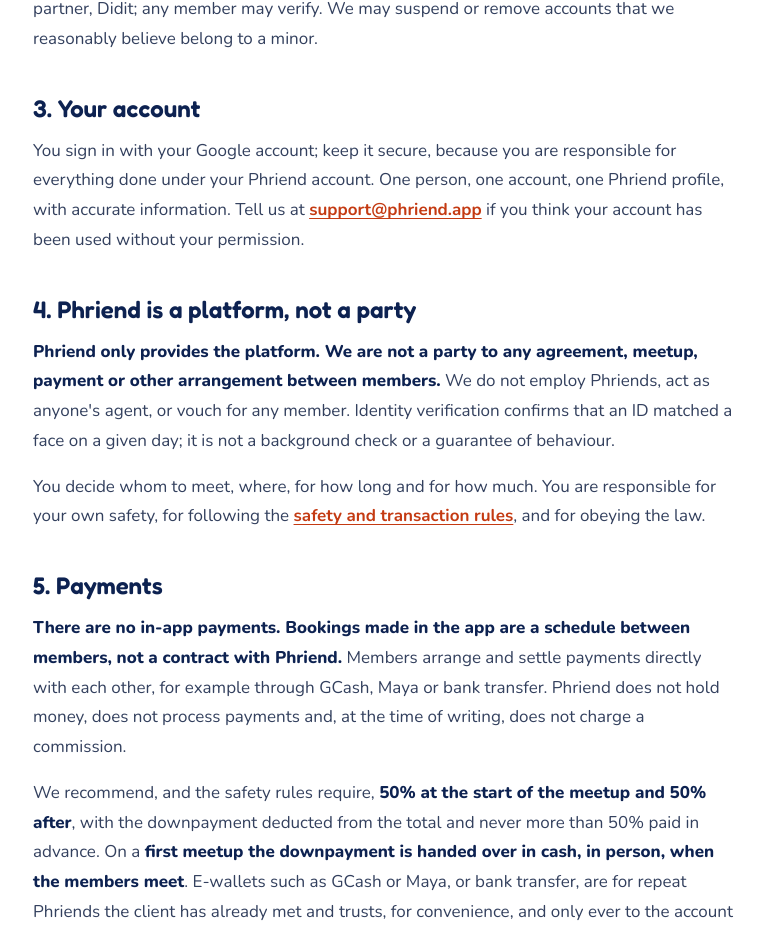
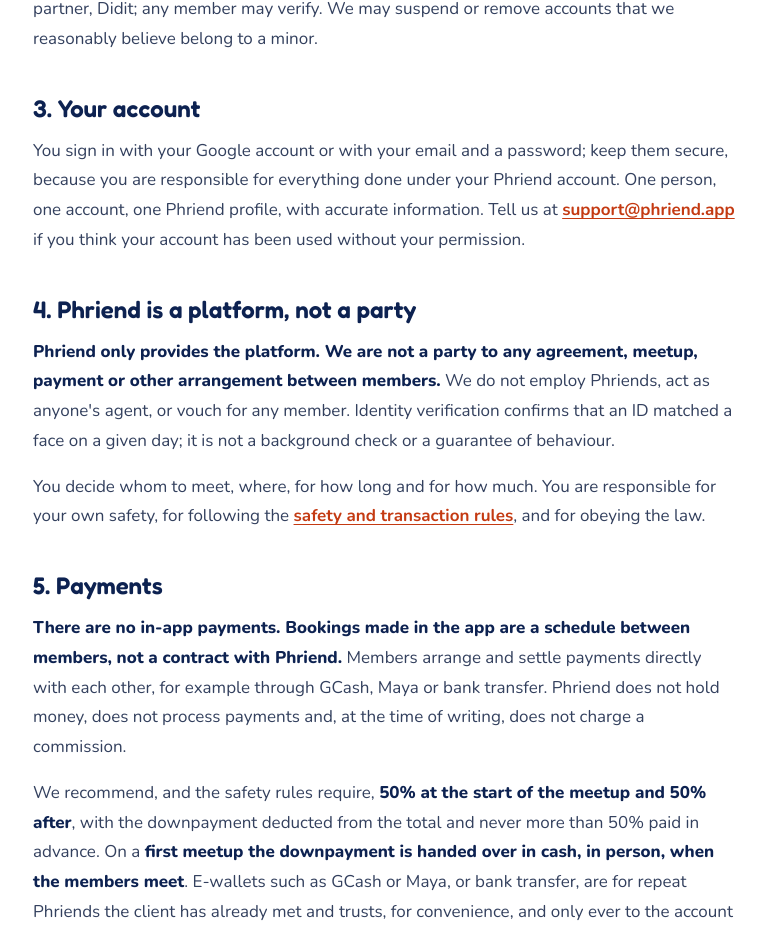
Before and after one commit to newmachinesph/phriend-web, a Next.js app: page /terms in a window 1280 px wide. Shown: the part 1075-2008 px from the top of the page, without its empty margins (255-1020 px from the left). Built offline with nearby package versions, Linux system fonts and the light colour scheme; no server answers.

Commit message:
docs(site): mention email sign-in next to Google

```diff
--- a/app/page.tsx
+++ b/app/page.tsx
@@ -20,7 +20,7 @@
 
 const CLIENT_STEPS: { icon: LucideIcon; title: string; text: string }[] = [
   { icon: Search, title: "Browse", text: "Filter by city, gender, language, activity, area, keyword, age and rate, then narrow by sub-activity. Every profile shows the verified badge, reviews with photos, the Phriend's non-negotiables and their services and rates." },
-  { icon: MessageCircle, title: "Chat", text: "Sign in with Google, message in the app and agree on the plan. Keep it in the chat so both sides have the record." },
+  { icon: MessageCircle, title: "Chat", text: "Sign in with Google or email, message in the app and agree on the plan. Keep it in the chat so both sides have the record." },
   { icon: CalendarDays, title: "Book", text: "Pick a service if they list one, then send a request with the date, start time, hours (1 to 8, up to 60 days ahead) and a public meeting place. The Phriend accepts or declines. Add it to your calendar." },
   { icon: MapPin, title: "Meet", text: "Meet in public, hand over 50% in cash when you arrive, and settle the rest after. Then leave a review with up to 4 photos." },
 ];
@@ -62,7 +62,7 @@
 ];
 
 const FEATURES: { icon: LucideIcon; title: string; text: string }[] = [
-  { icon: Search, title: "Search and favorites", text: "Filter by city, gender, language, activity, area, keyword, age and rate, narrow by sub-activity, favorite profiles that follow your Google account, and share a profile link." },
+  { icon: Search, title: "Search and favorites", text: "Filter by city, gender, language, activity, area, keyword, age and rate, narrow by sub-activity, favorite profiles that follow your account, and share a profile link." },
   { icon: CalendarDays, title: "Bookings", text: "Pick a service, a date, start time, 1 to 8 hours and a public meeting place, add a note, and send the request up to 60 days ahead. The Phriend accepts or declines; either side can cancel with a reason and mark the meetup completed afterwards. Add it to Google Calendar or download the .ics." },
   { icon: CalendarClock, title: "Schedule", text: "Phriends set their weekly days and hours and lock out dates up to a year ahead. Requests outside those hours, on a locked-out date or over an accepted booking are refused." },
   { icon: Tag, title: "Services and rates", text: "On top of their hourly rate, each Phriend lists up to 12 services, each with its own price per hour or per session, a minimum number of hours and an optional photo." },
@@ -72,7 +72,7 @@
   { icon: Megaphone, title: "Gigs board", text: "Post what you need: the activity, city, budget per hour, date and details. Phriends with a live profile mark interest and chat; anyone can report a gig." },
   { icon: Bell, title: "Notifications", text: "A bell in the app and an email for every booking request, acceptance, decline, cancellation and completion, and for every new review." },
   { icon: ShieldCheck, title: "Safety", text: "ID verification through Didit before a profile goes live. Sample profiles are marked as samples and cannot be booked. Reports, profiles and gigs get an AI first pass; unclear cases go to a person on the moderation team, and every action is logged." },
-  { icon: UserX, title: "Your account", text: "Sign in with Google. Delete your account yourself by typing DELETE; your profile, photos, favorites, reviews, bookings, notes and gigs go with it." },
+  { icon: UserX, title: "Your account", text: "Sign in with Google, or with your email and a password. Delete your account yourself by typing DELETE; your profile, photos, favorites, reviews, bookings, notes and gigs go with it." },
   { icon: Wallet, title: "Cash, in person", text: "Money never moves in the app. Pay a 50% downpayment and 50% after. On a first meetup the downpayment is cash in person; e-wallets are for repeat Phriends you already trust. Never more than half upfront." },
 ];
 
--- a/app/press/page.tsx
+++ b/app/press/page.tsx
@@ -36,7 +36,7 @@
   "Gigs: clients post what they need with an activity, city, budget per hour, date and details; Phriends with a live profile mark interest and chat; gigs can be reported.",
   "Chat: photos, emojis, saved replies, delete for everyone, archive, block, typing and online indicators, and a profanity filter that warns twice, then mutes for escalating periods.",
   "Notifications: an in-app bell and an email for every booking update and new review. Members delete their own account in the app by typing DELETE.",
-  "Safety: Google sign-in, ID verification through Didit, sample profiles marked as samples and unbookable, and moderation with an AI first pass on reports, profiles and gigs, a human review queue and an audit log.",
+  "Safety: Google or email sign-in, ID verification through Didit, sample profiles marked as samples and unbookable, and moderation with an AI first pass on reports, profiles and gigs, a human review queue and an audit log.",
   "Payments: none in the app. 50% in cash on a first meetup, 50% after; e-wallets only for repeat, trusted Phriends.",
 ];
 
--- a/app/privacy/page.tsx
+++ b/app/privacy/page.tsx
@@ -29,7 +29,8 @@
       <ul>
         <li>
           <strong>Account data</strong>: the name, email address and profile photo of the Google account you sign in
-          with, plus the display name, gender, birth date and avatar you set.
+          with, or the name, email address and password you register with (the password is stored only as a scrypt
+          hash), plus the display name, gender, birth date and avatar you set.
         </li>
         <li>
           <strong>Phriend profile data</strong>: name or nickname, age, gender, city and area, languages, activities and
@@ -190,7 +191,8 @@
 
       <h2>9. Security</h2>
       <p>
-        Data is encrypted in transit, sign-in goes through Google so we never hold a password, production access is
+        Data is encrypted in transit, Google sign-in never gives us a password and email passwords are stored only as
+        scrypt hashes, production access is
         limited to the people who need it, and ID documents never pass through our own servers. If a breach affects you we will notify you and the National
         Privacy Commission as the law requires.
       </p>
--- a/app/terms/page.tsx
+++ b/app/terms/page.tsx
@@ -46,7 +46,8 @@
 
       <h2>3. Your account</h2>
       <p>
-        You sign in with your Google account; keep it secure, because you are responsible for everything done under
+        You sign in with your Google account or with your email and a password; keep them secure, because you are
+        responsible for everything done under
         your Phriend account. One person, one account, one Phriend profile, with accurate information. Tell us at{" "}
         <a href={`mailto:${CONTACT_EMAIL}`}>{CONTACT_EMAIL}</a> if you think your account has been used without your
         permission.
```
Also changed, not shown: public/llms-full.txt, public/llms.txt.
